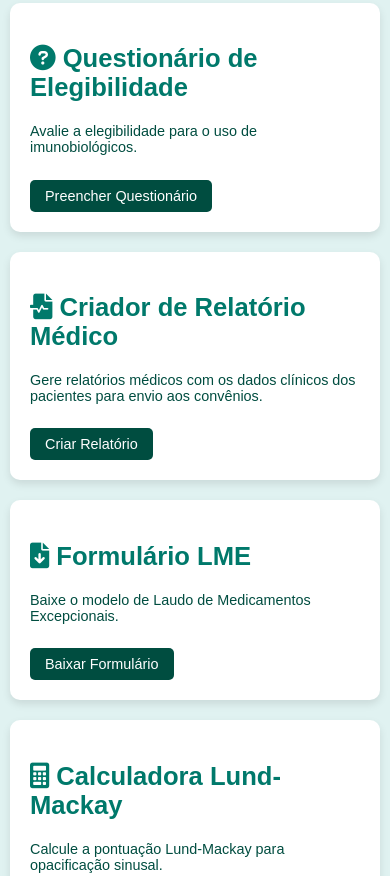
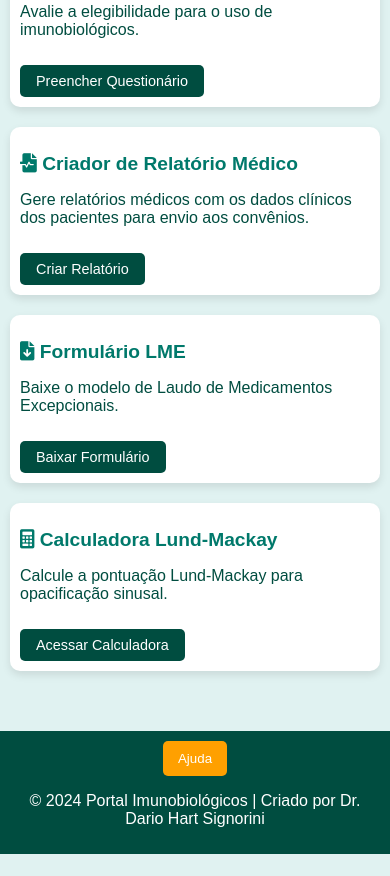
Before and after one commit to dhsig86/IMUNOBIOAPP, a plain HTML site: page index.html in a window 390 px wide. Shown: the part 543-1419 px from the top of the page. After the commit the page ends 1397 px from the top, so only its background shows below. Drawn offline with nearby package versions, Linux system fonts and the light colour scheme.

Commit message:
Adicionando responsividade de style3 .css

```diff
--- a/style.css
+++ b/style.css
@@ -20,20 +20,18 @@ header {
 
 header h1 {
     margin: 0;
-    font-size: 2.5rem; /* Tamanho padrão para desktop */
+    font-size: 2.5rem;
 }
 
-/* Container principal do menu */
 .menu-container {
     display: grid;
-    grid-template-columns: repeat(auto-fit, minmax(250px, 1fr)); /* Responsividade: auto-ajuste */
+    grid-template-columns: 1fr 1fr;
     gap: 20px;
-    padding: 20px;
+    padding: 40px;
     max-width: 1200px;
     margin: 0 auto;
 }
 
-/* Itens do menu */
 .menu-item {
     background-color: white;
     border-radius: 10px;
@@ -75,7 +73,6 @@ footer {
     margin-top: 50px;
 }
 
-/* Botão de ajuda */
 .help-button {
     padding: 10px 15px;
     border: none;
@@ -140,44 +137,87 @@ footer {
     right: 10px;
 }
 
-/* Configuração específica para telas menores */
-/* Dispositivos com largura abaixo de 768px (tablets e celulares grandes) */
-@media (max-width: 768px) {
+/* Responsividade para tablets (paisagem e retrato) */
+@media (max-width: 1024px) {
     header h1 {
-        font-size: 1.8rem; /* Reduzir o tamanho do texto do cabeçalho */
+        font-size: 2rem;
     }
 
     .menu-container {
-        padding: 10px;
+        grid-template-columns: 1fr;
+        padding: 20px;
+    }
+
+    .menu-item h2 {
+        font-size: 1.6rem;
+    }
+
+    .menu-item {
+        padding: 15px;
+    }
+
+    footer {
+        padding: 15px;
     }
 }
 
-/* Configuração específica para celulares menores (largura abaixo de 600px) */
-@media (max-width: 600px) {
+/* Responsividade para telas de celulares grandes (largura até 768px) */
+@media (max-width: 768px) {
     header h1 {
-        font-size: 1.5rem; /* Cabeçalho ainda menor para celulares */
+        font-size: 1.8rem;
     }
 
     .menu-container {
-        grid-template-columns: 1fr; /* Colocar itens em uma única coluna */
+        grid-template-columns: 1fr;
+        padding: 20px;
+    }
+
+    .menu-item h2 {
+        font-size: 1.4rem;
+    }
+
+    .menu-item {
+        padding: 12px;
+    }
+
+    footer {
+        padding: 15px;
+    }
+
+    ul {
+        font-size: 0.9rem;
+    }
+}
+
+/* Responsividade para celulares pequenos (largura até 480px) */
+@media (max-width: 480px) {
+    header h1 {
+        font-size: 1.5rem;
+    }
+
+    .menu-container {
+        grid-template-columns: 1fr;
         padding: 10px;
     }
 
     .menu-item h2 {
-        font-size: 1.6rem; /* Reduzir o tamanho dos títulos no celular */
+        font-size: 1.2rem;
     }
 
-    .menu-item p {
-        font-size: 0.9rem; /* Reduzir o tamanho do parágrafo no celular */
+    .menu-item {
+        padding: 10px;
+    }
+
+    footer {
+        padding: 10px;
+    }
+
+    ul {
+        font-size: 0.85rem;
     }
 
     .menu-link {
-        font-size: 0.9rem; /* Botões menores para celulares */
-        padding: 8px 15px;
-    }
-
-    footer {
-        padding: 15px;
         font-size: 0.9rem;
+        padding: 8px 16px;
     }
 }
```
